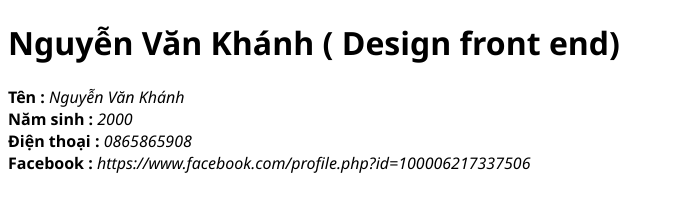
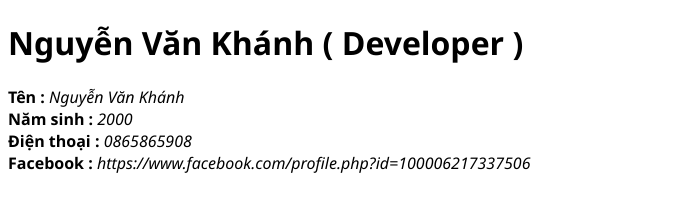
Before and after one commit to KhanhAnso/KhanhAnso.github.io, a plain HTML site: page index.html in a window 1280 px wide. Shown: the whole page, without its empty margins (0-674 px from the left). Drawn offline with Linux system fonts and the light colour scheme.

Commit message:
thay doi tieu de

```diff
--- a/index.html
+++ b/index.html
@@ -5,7 +5,7 @@
 	<link rel="stylesheet" type="text/css" href="1.css">
 </head>
 <body>
-	<h1>Nguyễn Văn Khánh ( Design front end)</h1>
+	<h1>Nguyễn Văn Khánh ( Developer )</h1>
 	<div class="thongtin">
 		<b>Tên :</b><i> Nguyễn Văn Khánh</i>
 	</div>
```
